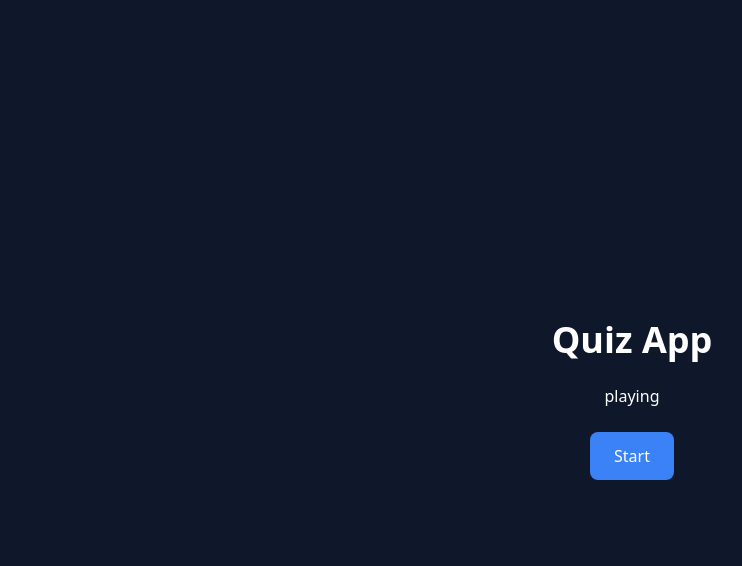
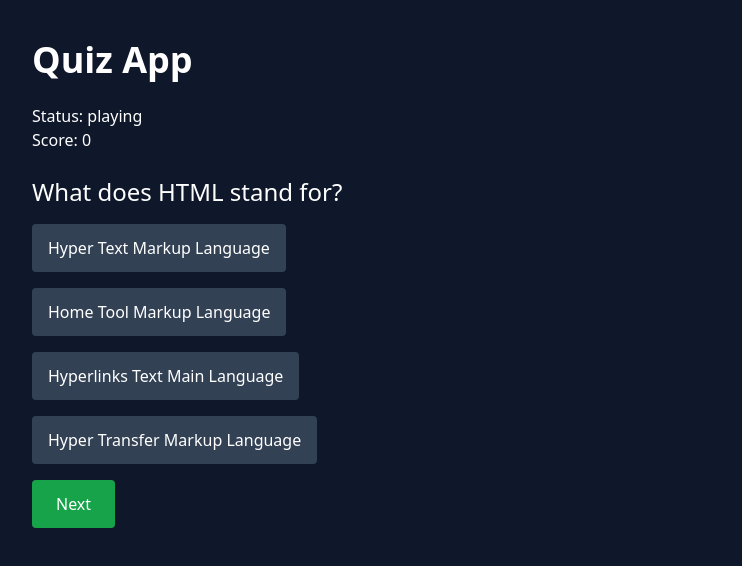
Before and after one commit to RodionGrigiola/web-mini-projects, a React (Vite) app in the folder quiz-app/: page / in a window 1280 px wide. Both pictures are taken after a click on the button "Start". Shown: the top 566 px of the page, without its empty margins (8-750 px from the left). Built offline with nearby package versions, Linux system fonts and the light colour scheme.

Commit message:
implement answer selection and scoring logic

```diff
--- a/quiz-app/src/App.tsx
+++ b/quiz-app/src/App.tsx
@@ -1,21 +1,62 @@
 import { useReducer } from "react";
+import { questions } from "./data/questions";
 import { initialState } from "./reducer/initialState";
 import { quizReducer } from "./reducer/quizReducer";
 
 function App() {
   const [state, dispatch] = useReducer(quizReducer, initialState);
 
+  const currentQuestion = questions[state.currentQuestionIndex];
+
   return (
-    <div className="min-h-screen bg-slate-900 text-white flex flex-col items-center justify-center gap-6">
-      <h1 className="text-4xl font-bold">Quiz App</h1>
+    <div className="min-h-screen bg-slate-900 text-white p-10">
+      <h1 className="mb-6 text-4xl font-bold">Quiz App</h1>
 
-      <p>{state.status}</p>
+      <p>Status: {state.status}</p>
+      <p>Score: {state.score}</p>
 
-      <button
-        className="rounded-lg bg-blue-500 px-6 py-3"
-        onClick={() => dispatch({ type: "START" })}>
-        Start
-      </button>
+      {state.status === "start" && (
+        <button
+          className="mt-5 rounded-lg bg-blue-500 px-6 py-3"
+          onClick={() => dispatch({ type: "START" })}>
+          Start
+        </button>
+      )}
+
+      {state.status === "playing" && (
+        <div className="mt-6 space-y-4">
+          <h2 className="text-2xl">{currentQuestion.question}</h2>
+
+          {currentQuestion.answers.map((answer) => (
+            <button
+              key={answer.id}
+              className="block rounded bg-slate-700 px-4 py-3"
+              onClick={() =>
+                dispatch({
+                  type: "SELECT_ANSWER",
+                  payload: answer.id,
+                })
+              }>
+              {answer.text}
+            </button>
+          ))}
+
+          <button
+            className="rounded bg-green-600 px-6 py-3"
+            onClick={() => dispatch({ type: "NEXT_QUESTION" })}>
+            Next
+          </button>
+        </div>
+      )}
+
+      {state.status === "finished" && (
+        <div className="mt-6">
+          <h2 className="text-3xl font-bold">Finished!</h2>
+
+          <p>Your score: {state.score}</p>
+          <p>High score: {state.highScore}</p>
+        </div>
+      )}
     </div>
   );
 }
--- a/quiz-app/src/reducer/quizReducer.ts
+++ b/quiz-app/src/reducer/quizReducer.ts
@@ -1,3 +1,4 @@
+import { questions } from "../data/questions";
 import type { QuizAction, QuizState } from "../types/quiz";
 
 export function quizReducer(state: QuizState, action: QuizAction): QuizState {
@@ -8,12 +9,35 @@ export function quizReducer(state: QuizState, action: QuizAction): QuizState {
         status: "playing",
       };
 
-    case "SELECT_ANSWER":
-      return state;
+    case "SELECT_ANSWER": {
+      if (state.selectedAnswerId !== null) return state;
 
-    case "NEXT_QUESTION":
-      return state;
+      const currentQuestion = questions[state.currentQuestionIndex];
+      const isCorrect = action.payload === currentQuestion.id;
 
+      return {
+        ...state,
+        selectedAnswerId: action.payload,
+        score: isCorrect ? state.score + currentQuestion.points : state.score,
+      };
+    }
+
+    case "NEXT_QUESTION": {
+      const lastQuestion = state.currentQuestionIndex === questions.length - 1;
+      if (lastQuestion) {
+        return {
+          ...state,
+          status: "finished",
+          highScore: Math.max(state.highScore, state.score),
+        };
+      }
+
+      return {
+        ...state,
+        currentQuestionIndex: state.currentQuestionIndex + 1,
+        selectedAnswerId: null,
+      };
+    }
     case "RESTART":
       return {
         ...state,
```
